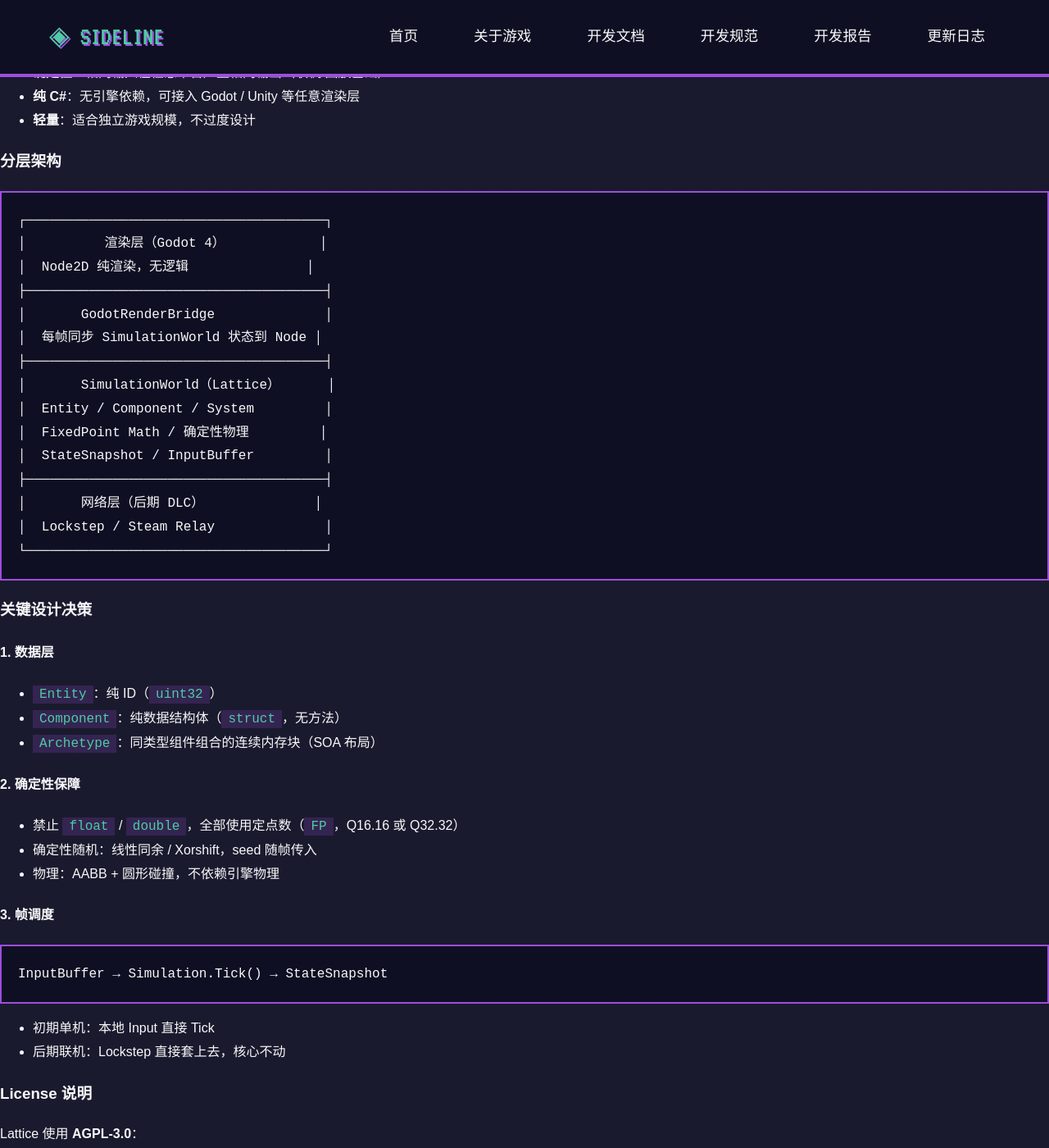
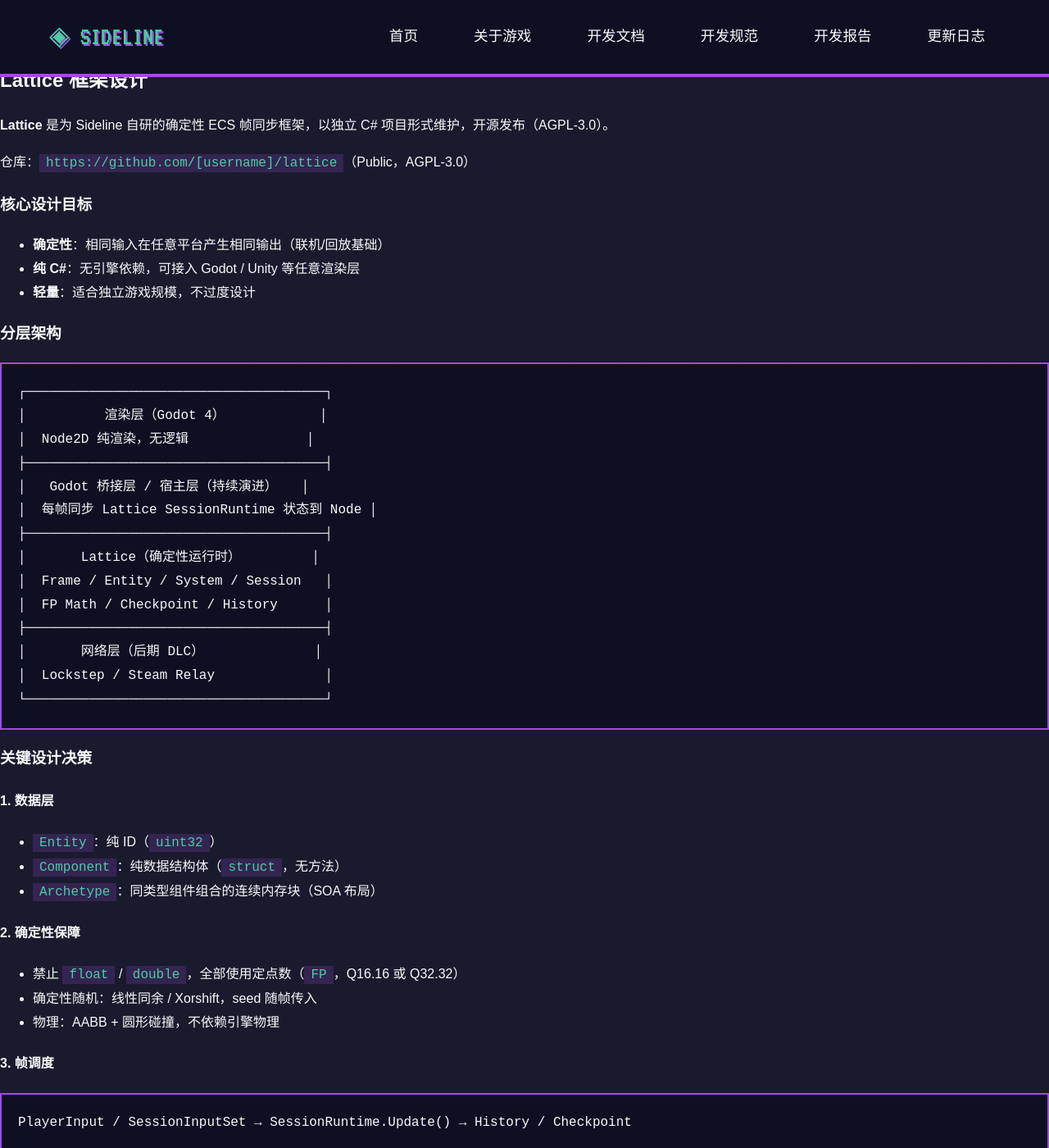
Before and after one commit to zgx197/Sideline, a Jekyll site: the page built from docs/design/GameDesign.md, in a window 1280 px wide and 1400 px high, scrolled down 3493 px. Shown: the whole window at 82% size. Built offline with Jekyll 4.4.1, drawn with Linux system fonts in a browser that asks for light colours; some web fonts are replaced; our own code applies the rules of GitHub Pages for plain Markdown files; some of the changed text lies outside the part shown.

Commit message:
docs: 更新项目文档与 Lattice 评估结论

````diff
--- a/docs/design/GameDesign.md
+++ b/docs/design/GameDesign.md
@@ -1,6 +1,15 @@
 # Sideline — 游戏设计与技术架构文档
 
-> 版本：v0.2 | 日期：2026-03-03
+> 版本：v0.3 | 日期：2026-03-27
+>
+> 说明：
+>
+> 本文档保留为游戏设计与路线图主文档，但其中部分早期 Lattice 命名和仓库结构示意已落后于当前实现。
+>
+> 当前 Lattice 主干实现请优先参考：
+>
+> - `godot/scripts/lattice/README.md`
+> - `godot/scripts/lattice/ECS/Framework/SystemDesignNotes.md`
 
 ---
 
@@ -131,13 +140,12 @@
 │          渲染层（Godot 4）            │
 │  Node2D 纯渲染，无逻辑               │
 ├──────────────────────────────────────┤
-│       GodotRenderBridge              │
-│  每帧同步 SimulationWorld 状态到 Node │
+│   Godot 桥接层 / 宿主层（持续演进）   │
+│  每帧同步 Lattice SessionRuntime 状态到 Node │
 ├──────────────────────────────────────┤
-│       SimulationWorld（Lattice）      │
-│  Entity / Component / System         │
-│  FixedPoint Math / 确定性物理         │
-│  StateSnapshot / InputBuffer         │
+│       Lattice（确定性运行时）         │
+│  Frame / Entity / System / Session   │
+│  FP Math / Checkpoint / History      │
 ├──────────────────────────────────────┤
 │       网络层（后期 DLC）              │
 │  Lockstep / Steam Relay              │
@@ -158,7 +166,7 @@
 
 #### 3. 帧调度
 ```
-InputBuffer → Simulation.Tick() → StateSnapshot
+PlayerInput / SessionInputSet → SessionRuntime.Update() → History / Checkpoint
 ```
 - 初期单机：本地 Input 直接 Tick
 - 后期联机：Lockstep 直接套上去，核心不动
````
Also changed, not shown: docs/about.md (+13 -9 lines), docs/development/LatticeEvaluationReport.md (+10 -1 lines), docs/docs.md (+9 -0 lines), docs/index.md (+5 -5 lines), README.md.
